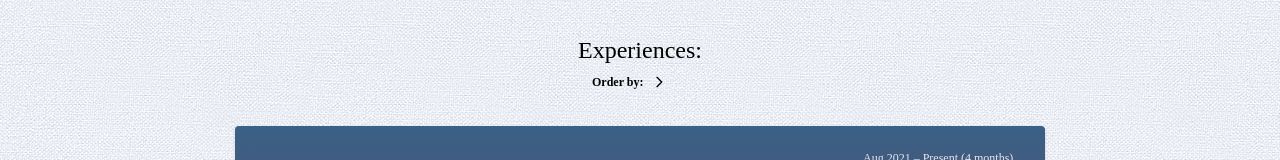
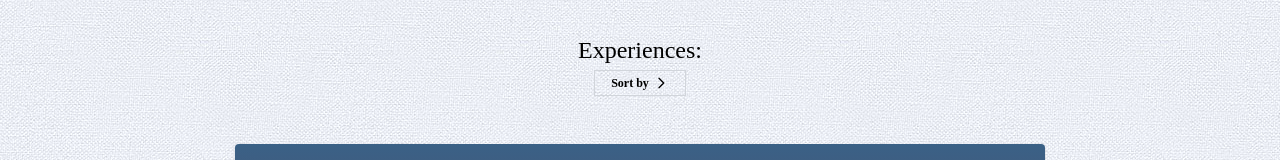
Before and after one commit to Existenziell/christof.digital, a Next.js app: page /cv in a window 1280 px wide. Shown: the part 316-476 px from the top of the page. Built offline with nearby package versions, Linux system fonts and the light colour scheme; a web font is replaced by a local one.

Commit message:
Better Sorting...

```diff
--- a/components/Footer.js
+++ b/components/Footer.js
@@ -1,6 +1,11 @@
+import Image from 'next/image'
+import Link from 'next/link'
+
 const Footer = () => {
   return (
-    <footer className='flex items-center justify-center w-full py-2 border-t static bottom-0 text-xs dark:bg-black dark:text-gray-300'></footer>
+    <footer className='flex items-center justify-center w-full py-2 border-t static bottom-0 text-xs dark:bg-black dark:text-gray-300'>
+      <Link href='/'><a><Image src='/icons/back.png' alt='Link Home' width={20} height={20} /></a></Link>
+    </footer>
   )
 }
 
--- /dev/null
+++ b/components/Sorting.js
@@ -0,0 +1,32 @@
+const Sorting = ({ sortBy, sortingVisible, setSortingVisible, toggleSortBy }) => {
+  return (
+    <div className='flex flex-col items-center max-w-max mx-auto text-xs text-center py-1 border border-gray-300 p-4'>
+      <button onClick={() => setSortingVisible(!sortingVisible)} className='flex items-center gap-1 hover:text-brand'>
+        <span className='font-bold'>Sort by</span>
+        {sortingVisible ?
+          <svg xmlns='http://www.w3.org/2000/svg' className='h-4 w-4' fill='none' viewBox='0 0 24 24' stroke='currentColor'>
+            <path strokeLinecap='round' strokeLinejoin='round' strokeWidth={2} d='M19 9l-7 7-7-7' />
+          </svg>
+          :
+          <svg xmlns='http://www.w3.org/2000/svg' className='h-4 w-4' fill='none' viewBox='0 0 24 24' stroke='currentColor'>
+            <path strokeLinecap='round' strokeLinejoin='round' strokeWidth={2} d='M9 5l7 7-7 7' />
+          </svg>
+        }
+      </button>
+      {sortingVisible &&
+        <div className='top-32 flex flex-col mt-1 text-left gap-1'>
+          <label htmlFor='desc' className='cursor-pointer flex items-center'>
+            <input type='radio' id='desc' name='sortBy' value='desc' checked={sortBy === 'desc'} onChange={toggleSortBy} />
+            <span className='align-text-bottom'>Oldest first</span>
+          </label>
+          <label htmlFor='asc' className='cursor-pointer flex items-center'>
+            <input type='radio' id='asc' name='sortBy' value='asc' checked={sortBy === 'asc'} onChange={toggleSortBy} />
+            <span className='align-text-bottom'>Newest first</span>
+          </label>
+        </div>
+      }
+    </div>
+  )
+}
+
+export default Sorting
--- a/context/state.js
+++ /dev/null
@@ -1,23 +0,0 @@
-import { createContext, useContext, useState } from 'react'
-
-const AppContext = createContext()
-
-export const AppProvider = ({ children, sorting }) => {
-  const [currentSorting, setCurrrentSorting] = useState(sorting || 'desc')
-
-  const saveSorting = (values) => {
-    setCurrrentSorting(values)
-  }
-
-  return (
-    <AppContext.Provider value={{ sorting: currentSorting, saveSorting }}>
-      {children}
-    </AppContext.Provider>
-  )
-}
-
-export const useAppContext = () => {
-  return useContext(AppContext)
-}
-
-export default AppContext
--- a/pages/_app.js
+++ b/pages/_app.js
@@ -1,14 +1,13 @@
 import 'tailwindcss/tailwind.css'
 import '../styles/globals.css'
 import NextNprogress from 'nextjs-progressbar'
-import { AppProvider } from '../context/state'
 
 function MyApp({ Component, pageProps }) {
   // Use the layout defined at the page level, if available
   const getLayout = Component.getLayout || ((page) => page)
 
   return getLayout(
-    <AppProvider>
+    <>
       <NextNprogress
         color='var(--color-brand)'
         startPosition={0.3}
@@ -17,7 +16,7 @@ function MyApp({ Component, pageProps }) {
         showOnShallow={true}
       />
       <Component {...pageProps} />
-    </AppProvider>
+    </>
   )
 }
 
--- a/pages/cv.js
+++ b/pages/cv.js
@@ -2,17 +2,17 @@ import Link from 'next/link'
 import Layout from '../components/Layout'
 import { curriculum as cv } from '../lib/curriculum'
 import { useState } from 'react'
-import { useAppContext } from '../context/state'
 import Education from '../components/Education'
+import Sorting from '../components/Sorting'
 
 const Curriculum = () => {
-  const [cvData, setCvData] = useState(cv)
+  const [sortBy, setSortBy] = useState('desc')
   const [sortingVisible, setSortingVisible] = useState(false)
-  const { sorting, saveSorting } = useAppContext()
+  const [data, setData] = useState(cv)
 
-  const toggleOrder = (e) => {
-    saveSorting(e.target.value)
-    setCvData(cvData.reverse())
+  const toggleSortBy = (e) => {
+    setSortBy(e.target.value)
+    setData(data.slice().reverse())
   }
 
   return (
@@ -24,37 +24,15 @@ const Curriculum = () => {
       <div className='w-full text-center'>
         <h2 className='text-2xl mb-1'>Experiences:</h2>
 
-        {/* Sorting */}
-        <div className='flex flex-col items-start w-24 mx-auto text-xs text-center py-1 mb-8'>
-          <button onClick={() => setSortingVisible(!sortingVisible)} className='flex items-center gap-2 hover:text-brand'>
-            <span className='font-bold'>Order by:</span>
-            {sortingVisible ?
-              <svg xmlns='http://www.w3.org/2000/svg' className='h-4 w-4' fill='none' viewBox='0 0 24 24' stroke='currentColor'>
-                <path strokeLinecap='round' strokeLinejoin='round' strokeWidth={2} d='M19 9l-7 7-7-7' />
-              </svg>
-              :
-              <svg xmlns='http://www.w3.org/2000/svg' className='h-4 w-4' fill='none' viewBox='0 0 24 24' stroke='currentColor'>
-                <path strokeLinecap='round' strokeLinejoin='round' strokeWidth={2} d='M9 5l7 7-7 7' />
-              </svg>
-            }
-          </button>
-          {sortingVisible &&
-            <div className='flex flex-col mt-1 text-left gap-1'>
-              <label htmlFor='desc' className='cursor-pointer flex items-center'>
-                <input type='radio' id='desc' name='sorting' value='desc' defaultChecked={sorting === 'desc'} onChange={toggleOrder} />
-                <span className='align-text-bottom'>Newest first</span>
-              </label>
-              <label htmlFor='asc' className='cursor-pointer flex items-center'>
-                <input type='radio' id='asc' name='sorting' value='asc' defaultChecked={sorting === 'asc'} onChange={toggleOrder} />
-                <span className='align-text-bottom'>Oldest first</span>
-              </label>
-            </div>
-          }
-        </div>
-      </div>
+        <Sorting
+          sortBy={sortBy}
+          sortingVisible={sortingVisible}
+          setSortingVisible={setSortingVisible}
+          toggleSortBy={toggleSortBy}
+        />
 
-      <ul className='flex flex-col space-y-8 justify-center items-start w-full text-left lg:w-2/3 lg:mx-auto mb-32'>
-        {cv.map((job, index) => {
+        <ul className='flex flex-col space-y-8 justify-center items-start w-full text-left lg:w-2/3 lg:mx-auto mb-32 mt-12'>
+          {data.map((job, index) => {
             const { title, company, companyUrl, companyType, date, duration, location, desc, latestProject, skills } = job
             return (
               <li key={index} className='w-full shadow hover:shadow-md px-4 sm:px-8 py-6 bg-white text-gray-200 text-sm bg-gradient-to-b from-primary to-secondary rounded'>
@@ -97,7 +75,7 @@ const Curriculum = () => {
             )
           })}
         </ul>
-
+      </div>
       <Education />
     </div>
   )
```
Lines whose indentation alone changed are shown as unchanged.
